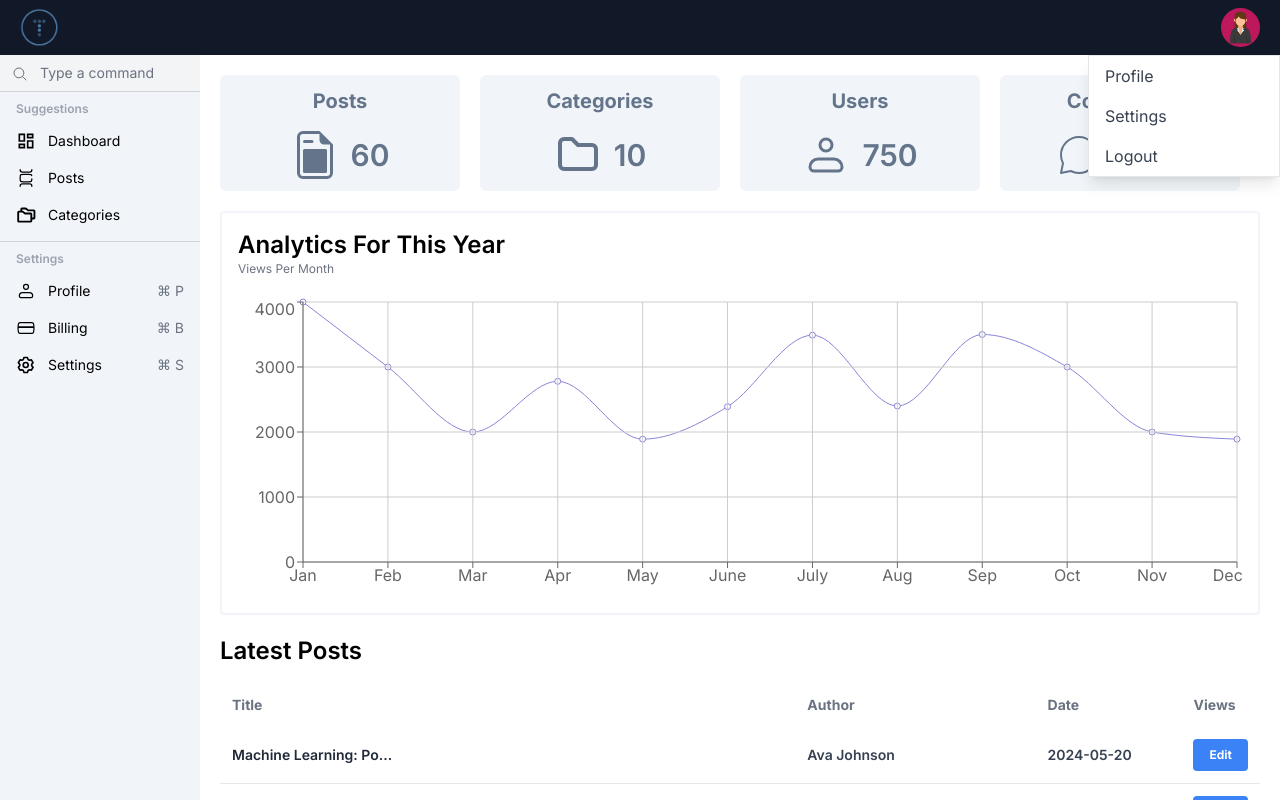
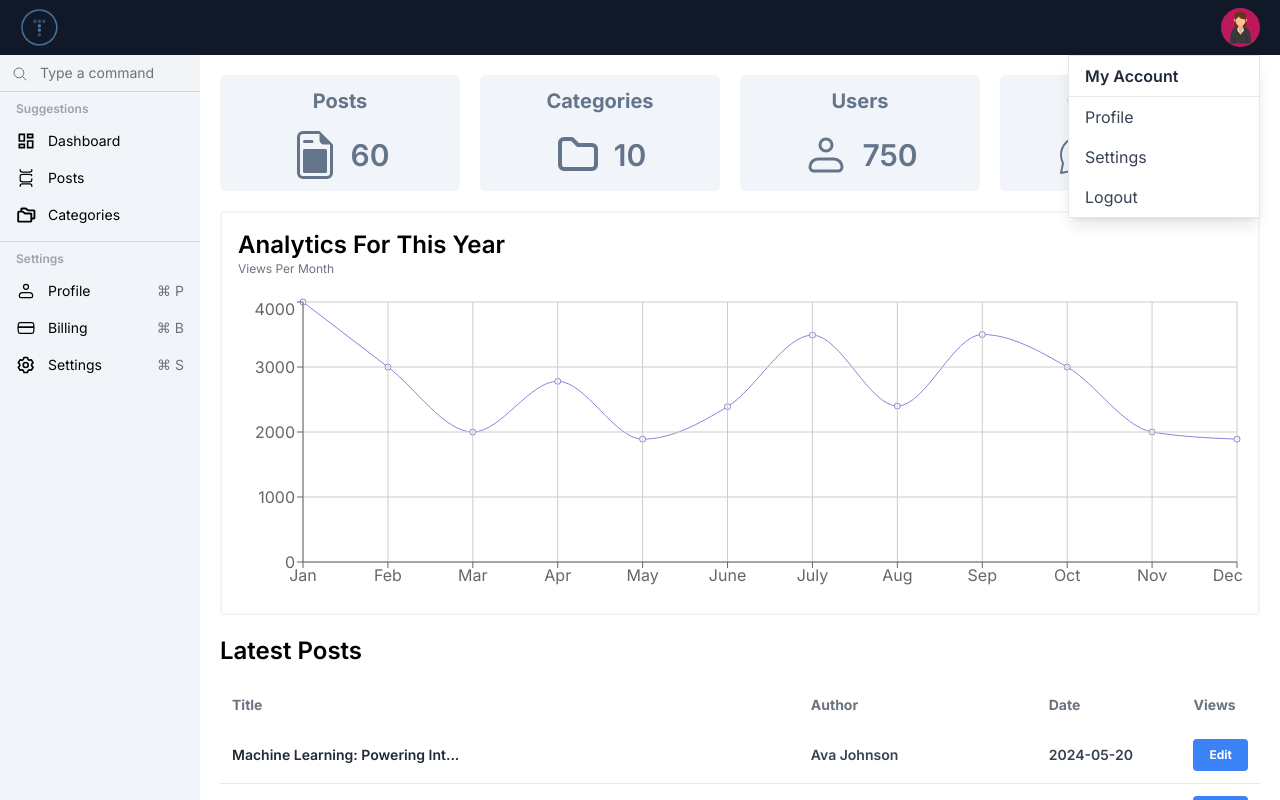
Before and after one commit to NourAlSalhi/Admin-Dashboard, a Next.js app: page / in a window 1280 px wide. Both pictures are taken after a click on the picture 1240 px from the left and 27 px from the top of the page. Built offline with nearby package versions, Linux system fonts and the light colour scheme.

Commit message:
reduce count slice to title

```diff
--- a/app/components/PostsTable/index.tsx
+++ b/app/components/PostsTable/index.tsx
@@ -42,8 +42,8 @@ const PostsTable: React.FC<PostsTableProps> = ({ limit = 5, title }) => {
             >
               <td className="p-3 text-sm">
                 <div className="truncate text-gray-800">
-                  {post.title.length > 20
-                    ? `${post.title.slice(0, 20)}...`
+                  {post.title.length > 30
+                    ? `${post.title.slice(0, 30)}...`
                     : post.title}
                 </div>
                 <div className="text-gray-500 text-xs mt-1 block md:hidden">
--- a/components/Navbar/index.tsx
+++ b/components/Navbar/index.tsx
@@ -6,14 +6,13 @@ import { useState } from "react";
 const Navbar: React.FC = () => {
   const [isDropdownOpen, setDropdownOpen] = useState(false);
 
-  const toggleDropdown = () => {
+  const toggleDropdown = () =>
     setDropdownOpen(!isDropdownOpen);
-  };
 
   return (
-    <div className="flex justify-between py-2 px-5 bg-gray-900">
+    <div className="relative flex justify-between py-2 px-5 bg-gray-900">
       <Logo />
-      <div className="bg-pink-700 rounded-full">
+      <div className="relative bg-pink-700 rounded-full">
         <Image
           src="/images/profile.png"
           alt="Profile"
@@ -24,6 +23,9 @@ const Navbar: React.FC = () => {
         />
         {isDropdownOpen && (
           <div className="absolute right-0 mt-2 w-48 bg-white border border-gray-200 shadow-lg z-10">
+            <div className="px-4 py-2 border-b border-gray-200 text-gray-800 font-semibold">
+              My Account
+            </div>
             <a
               href="/profile"
               className="block px-4 py-2 text-gray-700 hover:bg-gray-100"
```
